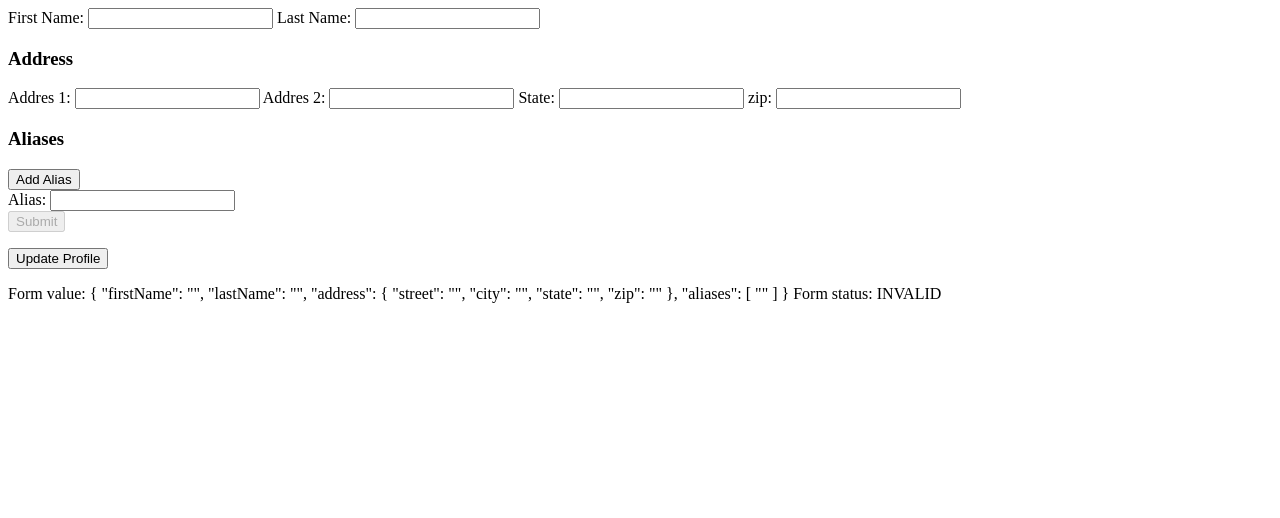
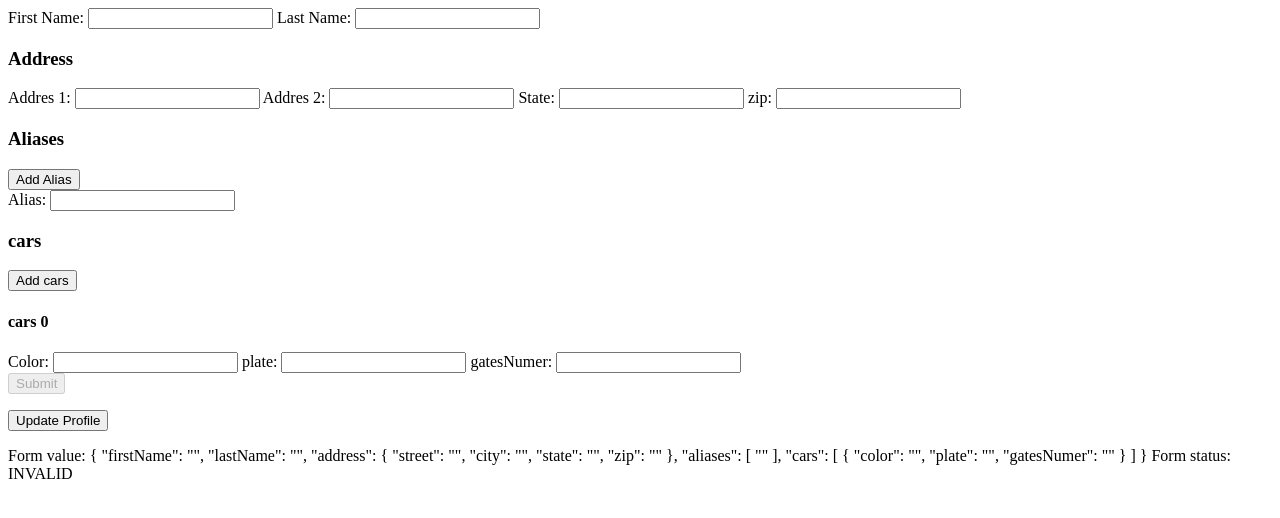
Before and after one commit to humbertojacobm/reactive-forms-angular-8, an Angular app: page / in a window 1280 px wide. Shown: the top 518 px of the page. Built offline with nearby package versions, Linux system fonts and the light colour scheme.

Commit message:
how to use reactive forms with array of formgroup

```diff
--- a/src/app/app.component.html
+++ b/src/app/app.component.html
@@ -44,7 +44,7 @@
     </div>
     <div formArrayName="aliases">
       <h3>Aliases</h3>
-      <button (click)="addAlias()">Add Alias</button>
+      <button (click)="addAlias()" type="button">Add Alias</button>
       <div *ngFor="let alias of aliases.controls; let i=index">
         <label for="">
           Alias:
@@ -53,6 +53,37 @@
                  id=""
                  [formControlName]="i">
         </label>
+      </div>
+    </div>
+    <div formArrayName="cars">
+      <h3>cars</h3>
+      <button (click)="addCars()" type="button">Add cars</button>
+
+      <div *ngFor="let car of cars.controls; let i=index">
+        <div [formGroup]="car">
+          <h4>{{'cars '+i}}</h4>
+          <label for="">
+            Color:
+            <input type="text"
+                   name=""
+                   id=""
+                   formControlName="color">
+          </label>
+          <label for="">
+            plate:
+            <input type="text"
+                   name=""
+                   id=""
+                   formControlName="plate">
+          </label>
+          <label for="">
+            gatesNumer:
+            <input type="text"
+                   name=""
+                   id=""
+                   formControlName="gatesNumer">
+          </label>
+        </div>
       </div>
     </div>
     <button
--- a/src/app/app.component.ts
+++ b/src/app/app.component.ts
@@ -33,6 +33,13 @@ export class AppComponent implements OnInit {
       }),
       aliases: this.fb.array([
         this.fb.control('')
+      ]),
+      cars: this.fb.array([
+        this.fb.group({
+          color: [''],
+          plate: [''],
+          gatesNumer: ['']
+        })
       ])
     })
 
@@ -55,6 +62,20 @@ export class AppComponent implements OnInit {
     this.aliases.push(this.fb.control(''));
   }
 
+  get cars(){
+    return this.form.get('cars') as FormArray;
+  }
+
+  addCars(){
+    this.cars.push(this.fb.group(
+      {
+        color: [''],
+        plate: [''],
+        gatesNumer: ['']
+      }
+    ))
+  }
+
   updateProfile(){
     this.form.patchValue({
       firstName: 'Nancy',
```
